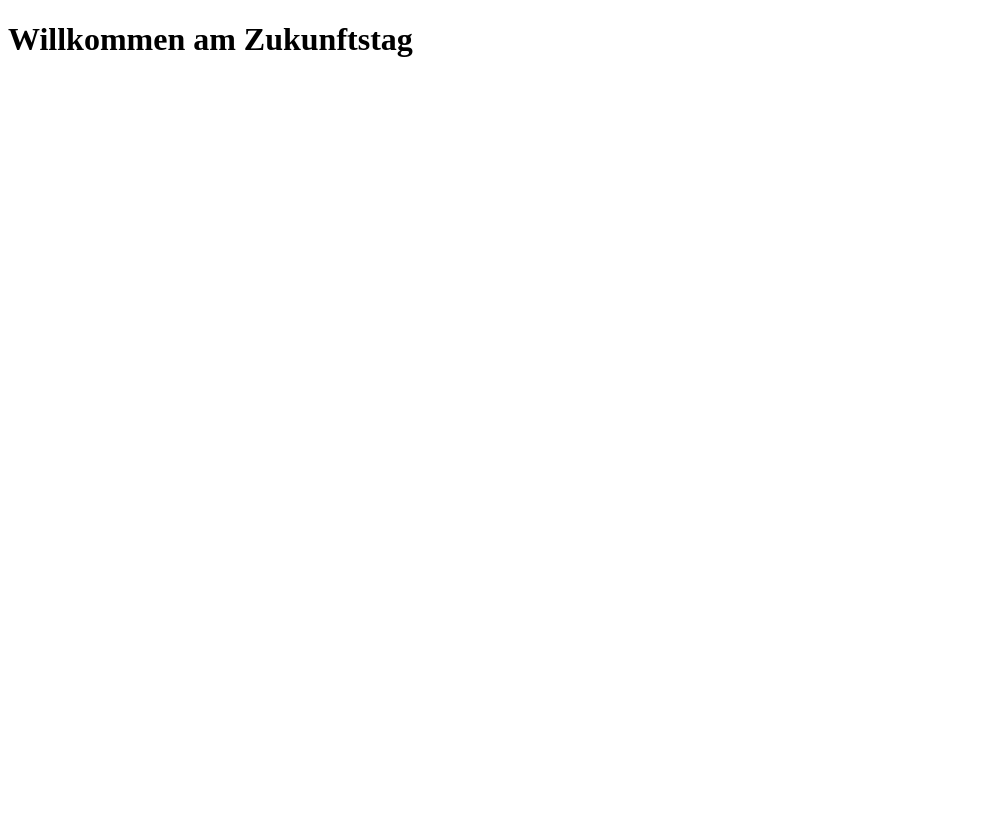
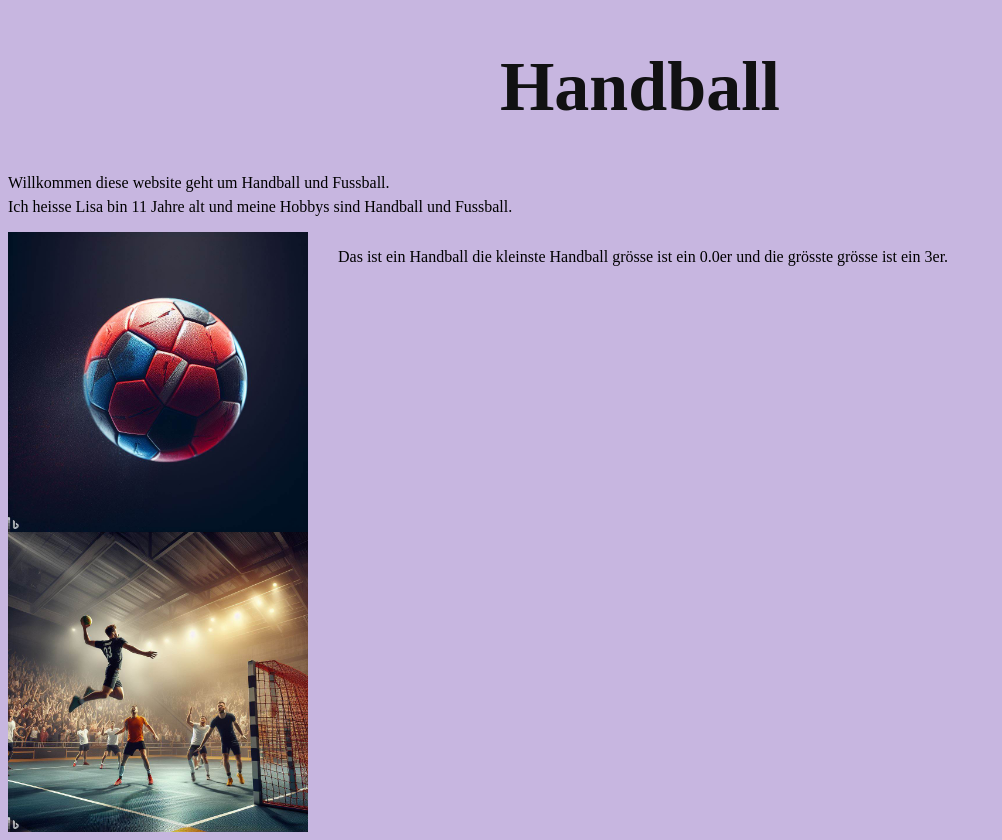
Before and after one commit to lisamiozzari/nzt, a plain HTML site: page index.html in a window 1280 px wide. Shown: the whole page, without its empty margins (0-1002 px from the left). Before the commit the page ends 800 px from the top, so only its background shows below. Drawn offline with Linux system fonts and the light colour scheme.

Commit message:
mini Wepsite über Handball und Fussball

```diff
--- a/index.html
+++ b/index.html
@@ -5,9 +5,22 @@
     <meta http-equiv="X-UA-Compatible" content="IE=edge">
     <meta name="viewport" content="width=device-width, initial-scale=1.0">
     <title>Mein Name</title>
-    <!--<link rel="stylesheet" href="styles.css">-->
+    <link rel="stylesheet" href="styles.css">
 </head>
 <body>
-    <h1 class="titel">Willkommen am Zukunftstag</h1>
+    <h1 class="titel">Handball</h1>
+    <p class="text1">
+       Willkommen diese website geht um Handball und Fussball.
+    <p> Ich heisse Lisa bin 11 Jahre alt und meine Hobbys
+        sind Handball und Fussball.
+    </p>
+    <div class="flexbox">
+        <img class="bild1" src="ball.jpeg" alt="Italian Trulli">
+        <p>Das ist ein Handball die kleinste Handball grösse ist ein 0.0er und die grösste grösse ist ein 3er. </p>
+    </div>
+    <div class="flexbox">
+        <img class="bild1" src="handballer.jpeg" alt="Italian Trulli">
+        <p> </p>
+    </div>
 </body>
 </html>
--- a/styles.css
+++ b/styles.css
@@ -1,15 +1,26 @@
 body {
-    background-color: antiquewhite;
+    background-color: rgb(199, 182, 224);
 }
 
 
 .titel {
-    color: purple;
+    color:rgb(17, 17, 18);
     text-align: center;
     font-size: 70px;
 }
 
 .bodyimage {
     width: 500px;
-    height: auto;
+    height:auto ;
 }
+.text1 {
+    margin-bottom: -10px;
+}
+.bild1{
+    height: 300px ;
+}
+
+.flexbox {
+    display: flex;
+    gap: 30px;
+}
```
Also changed, not shown: OIG.jpeg (added), ball.jpeg (added), fussball.jpeg (added), handball.jpeg (added), handballer.jpeg (added).
